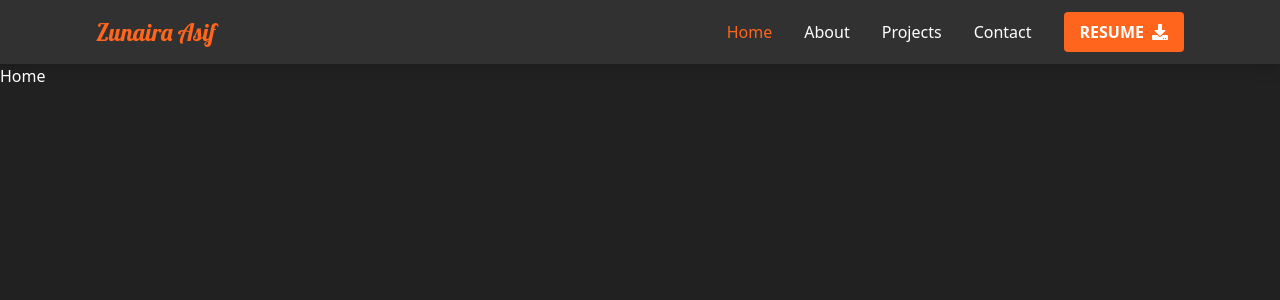
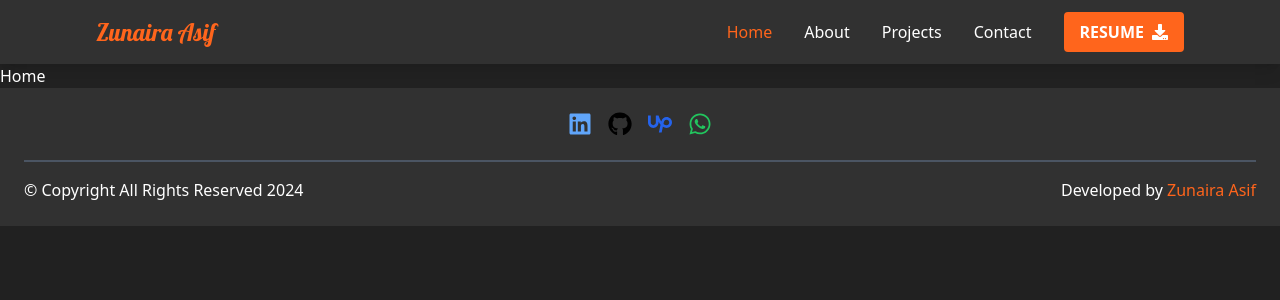
Before and after one commit to zunairaasif/My-Portfolio, a React (Create React App) app: page / in a window 1280 px wide. Shown: the top 300 px of the page. Built offline with nearby package versions, Linux system fonts and the light colour scheme.

Commit message:
footer created

```diff
--- a/src/App.js
+++ b/src/App.js
@@ -6,6 +6,7 @@ import About from "./pages/About";
 import Contact from "./pages/Contact";
 import Projects from "./pages/Projects";
 import Navbar from "./components/Navbar";
+import Footer from "./components/Footer";
 import NotFound from "./components/NotFound";
 
 function App() {
@@ -23,6 +24,7 @@ function App() {
         <Route path="/404" element={<NotFound />} />
         <Route path="*" element={<Navigate replace to="/404" />} />
       </Routes>
+      {isFalse || <Footer />}
     </>
   );
 }
--- /dev/null
+++ b/src/components/Footer/index.jsx
@@ -0,0 +1,68 @@
+import React from "react";
+import { SiUpwork } from "react-icons/si";
+import { FaLinkedin, FaGithub, FaWhatsapp } from "react-icons/fa";
+
+const Footer = () => {
+  const year = new Date();
+
+  return (
+    <>
+      <footer
+        className="w-full text-center p-6 bg-accent"
+        style={{ backgroundColor: "#313131" }}
+      >
+        <div className="flex items-center justify-center mb-6">
+          <a
+            className="inline-block mx-2"
+            href="https://www.linkedin.com/in/zunaira-asif-46b072216/"
+            target="_blank"
+            rel="noopener noreferrer"
+          >
+            <FaLinkedin className="text-2xl text-blue-400" />
+          </a>
+          <a
+            className="inline-block mx-2"
+            href="https://github.com/zunairaasif"
+            target="_blank"
+            rel="noopener noreferrer"
+          >
+            <FaGithub className="text-2xl text-black" />
+          </a>
+          <a
+            className="inline-block mx-2"
+            href="https://www.upwork.com/freelancers/~018da9dad38cf15c98"
+            target="_blank"
+            rel="noopener noreferrer"
+          >
+            <SiUpwork className="text-2xl text-blue-600" />
+          </a>
+          <a
+            className="inline-block mx-2"
+            href="https://wa.me/+923034774200"
+            target="_blank"
+            rel="noopener noreferrer"
+          >
+            <FaWhatsapp className="text-2xl text-green-500" />
+          </a>
+        </div>
+
+        <div className="w-full h-[2px] bg-gray-600"></div>
+        <div className="flex flex-col md:flex-row items-center justify-between mt-4">
+          <p>&copy; Copyright All Rights Reserved {year.getFullYear()}</p>
+          <p>
+            Developed by{" "}
+            <a
+              href="https://www.linkedin.com/in/zunaira-asif-46b072216/"
+              className="text-primary hover:underline"
+              target="blank"
+            >
+              Zunaira Asif
+            </a>
+          </p>
+        </div>
+      </footer>
+    </>
+  );
+};
+
+export default Footer;
```
